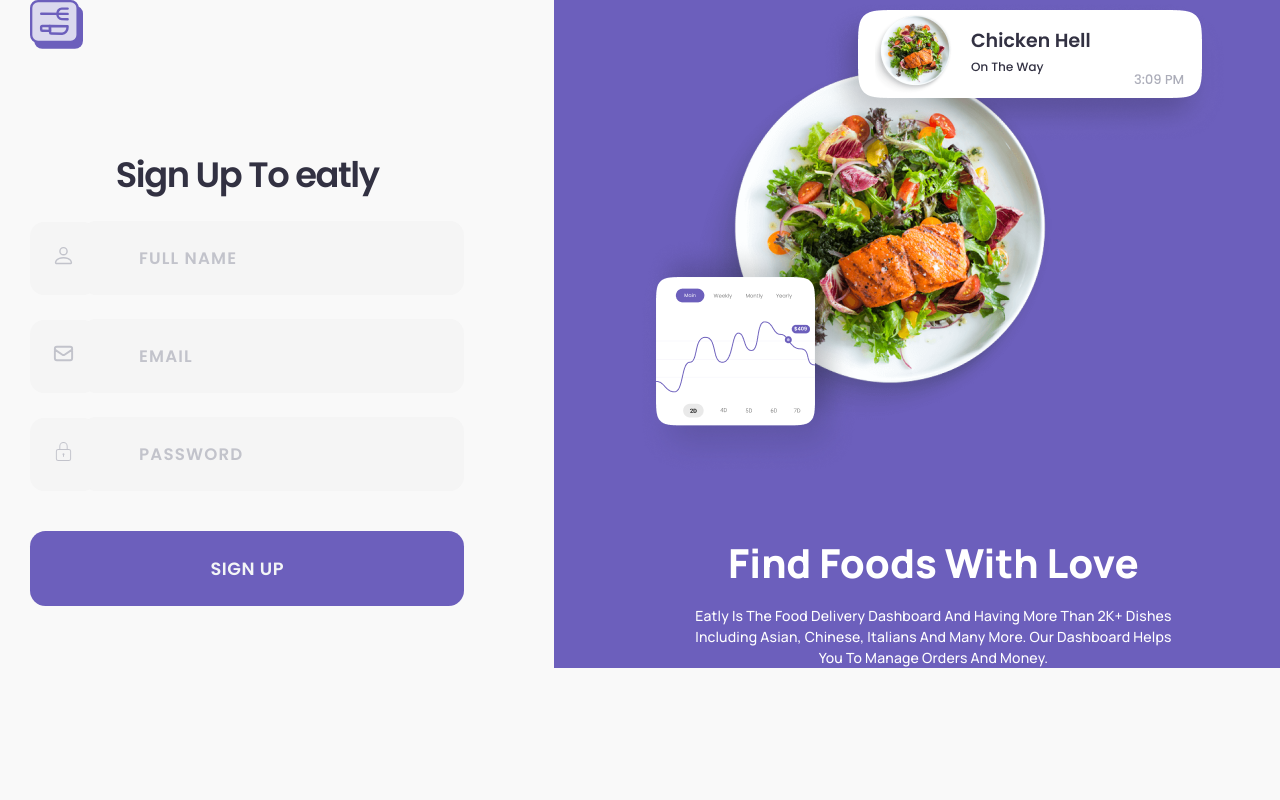
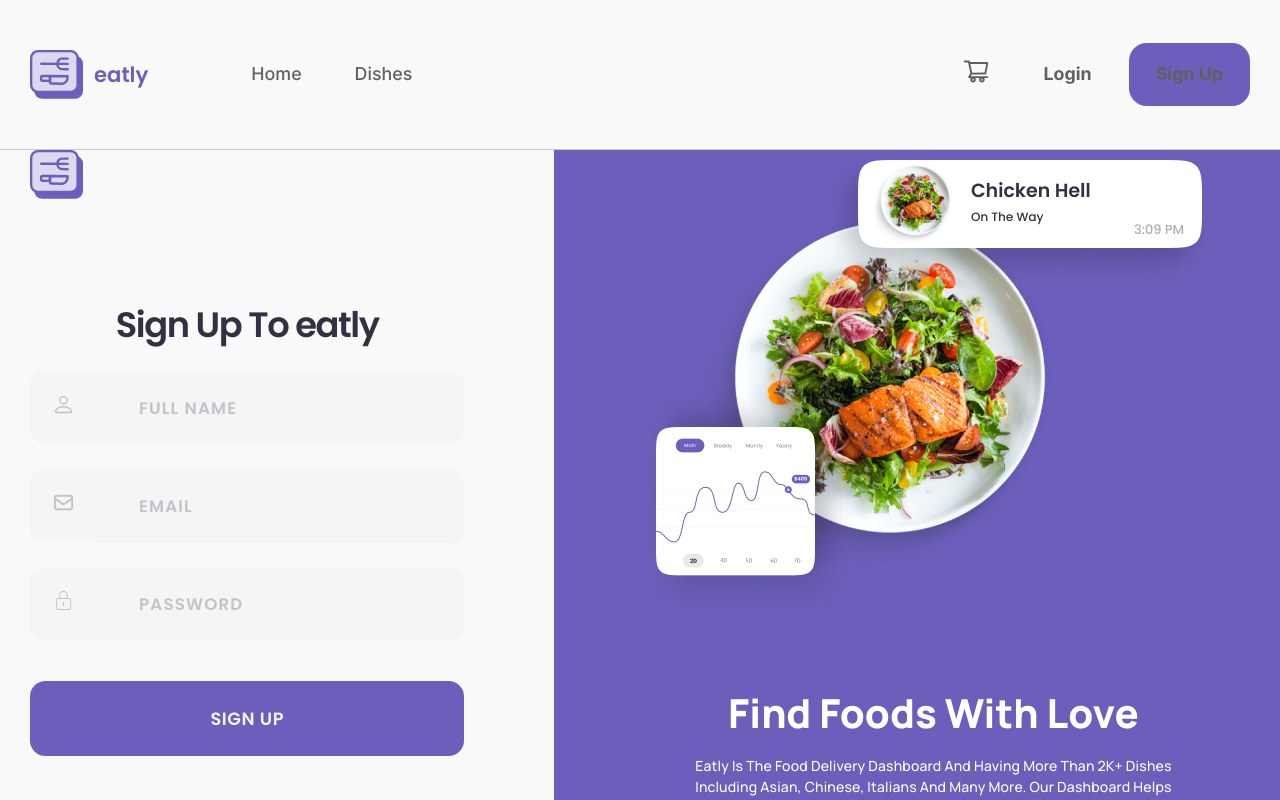
Before and after one commit to REACT-DEVELOPER-ELBEK/final-exam, a Next.js app: page /login in a window 1280 px wide. Shown: the top 800 px of the page. Built offline with nearby package versions, Linux system fonts and the light colour scheme.

Commit message:
add to cart(localStorage) added

```diff
--- a/src/app/layout/footer/Footer.tsx
+++ b/src/app/layout/footer/Footer.tsx
@@ -5,6 +5,9 @@
 import { AiOutlineInstagram, AiOutlineTwitter } from "react-icons/ai";
 import { BiLogoLinkedin, BiLogoFacebook } from "react-icons/bi";
 import Link from "next/link";
+import { getCookie } from "@/app/utils/cookies";
+
+const token = getCookie("user_token");
 
 const Footer = () => {
   return (
--- a/src/app/layout/header/Nav.jsx
+++ b/src/app/layout/header/Nav.jsx
@@ -1,36 +1,44 @@
-"use client"
+"use client";
 import React from "react";
-import navLogo from "../../../../public/nav.svg"
+import navLogo from "../../../../public/nav.svg";
 import Image from "next/image";
-import './Nav.scss'
-import {AiOutlineShoppingCart} from 'react-icons/ai'
+import "./Nav.scss";
+import { AiOutlineShoppingCart } from "react-icons/ai";
 import Link from "next/link";
 import { getCookie } from "@/app/utils/cookies";
 
-const token = getCookie("user_token")
+const token = getCookie("user_token");
 const Nav = () => {
-  return !token? <></>: (
+  return (
+    <>
       <nav>
         <div className="container">
           <div className="nav__wrapper">
             <div className="nav__main">
-          <div className="nav__logo">
+              <Link href='/' className="nav__logo">
                 <Image src={navLogo} alt="" />
                 <p>eatly</p>
-          </div>
+              </Link>
               <div className="nav__links">
-            <Link href='/'>Home</Link>
-            <Link href='dishes'>Dishes</Link>
+                <Link href="/">Home</Link>
+                <Link href="dishes">Dishes</Link>
               </div>
             </div>
             <div className="nav__actions">
-            <Link href='cart'><AiOutlineShoppingCart/></Link>
-            <Link href='login'><button>Login</button></Link>
-            <Link href='sign-up' className="ewty"><button className="signUp">Sign Up</button></Link>
+              <Link href="/cart">
+                <AiOutlineShoppingCart />
+              </Link>
+              <Link href="login">
+                <button>Login</button>
+              </Link>
+              <Link href="sign-up" className="ewty">
+                <button className="signUp">Sign Up</button>
+              </Link>
             </div>
           </div>
         </div>
       </nav>
+    </>
   );
 };
 
--- a/src/app/login/Login.scss
+++ b/src/app/login/Login.scss
@@ -66,7 +66,7 @@
                   }
                 }
             }
-            button{
+            a{
                 color: #F3F5F6;
                 font-family: Poppins;
                 font-size: 17.788px;
@@ -77,6 +77,7 @@
                 border-radius: 15.564px;
                 background: #6C5FBC;
                 margin-top: 40px;
+                text-align: center;
             }
           }
         }
--- a/src/app/login/page.tsx
+++ b/src/app/login/page.tsx
@@ -1,5 +1,5 @@
 "use client";
-import { useState } from "react";
+import { useEffect, useState } from "react";
 import navLogo from "../../../public/nav.svg";
 import Image from "next/image";
 import "./Login.scss";
@@ -8,7 +8,12 @@
 import { HiOutlineMail } from "react-icons/hi";
 import { CiLock } from "react-icons/ci";
 import axios from "axios";
-import { setCookie } from "../utils/cookies";
+import { getCookie, setCookie } from "../utils/cookies";
+import { toast, ToastContainer } from "react-toastify";
+import "react-toastify/dist/ReactToastify.css";
+import Link from "next/link";
+
+const userToken = getCookie(!"user_token"?"":"")
 
 const SignUp = () => {
   const [name, setName] = useState("");
@@ -16,17 +21,27 @@
   const [email, setEmail] = useState("");
 
   async function signUp() {
+    const testa = null;
     try {
-      const res = await axios.post("https://api.escuelajs.co/api/v1/auth/login", {email, password})
+      const res = await axios.post(
+        "https://api.escuelajs.co/api/v1/auth/login",
+        { email, password }
+      );
       const data = res.data;
-       const token = data.access_token
-       setCookie("user_token", JSON.stringify(token))
-       console.log(token);
+      const token = data.access_token;
+      const pt = test
 
+      setCookie("user_token", JSON.stringify(token));
+      if (token) {
+        toast.success(`Welcome ${name}`, {
+          theme: "colored",
+        });
+      }
     } catch (err) {
       console.log(err);
     }
   }
+
 
   return (
     <div className="sign__up">
@@ -70,7 +85,7 @@
                     onChange={(e) => setPassword(e.target.value)}
                   />
                 </div>
-                <button onClick={signUp}>sign up</button>
+                <Link href={userToken?"/": ""} onClick={signUp}>sign up</Link>
               </div>
             </div>
           </div>
@@ -85,6 +100,7 @@
           </div>
         </div>
       </div>
+      <ToastContainer />
     </div>
   );
 };
--- a/src/app/page.tsx
+++ b/src/app/page.tsx
@@ -9,7 +9,9 @@
 import Purchase from "./routes/home/purchase/Purchase";
 import Comments from "./routes/home/comments/Comments";
 import HomeDiscount from "./routes/home/homeDiscount/HomeDiscount";
-
+import { getCookie } from "./utils/cookies";
+import SignUp from "./login/page";
+const token = getCookie("user_token");
 const Home = () => {
   return (
     <div className="home">
--- a/src/app/routes/dishes/dishItems/DishItems.tsx
+++ b/src/app/routes/dishes/dishItems/DishItems.tsx
@@ -37,7 +37,7 @@
         {dishData?.map((item: mapFoods) => {
           return (
             <React.Fragment key={item.id}>
-              <Link href={`/productView/${item.id}`} className="top__dishes__card__item" key={item.id}>
+              <div className="top__dishes__card__item" key={item.id}>
                 <div className="product__to__cart">
                   <button
                     onClick={(): void =>
@@ -47,7 +47,7 @@
                     {isLiked ? <AiFillHeart /> : <AiOutlineHeart />}
                   </button>
                 </div>
-                <img src={item.image} alt="test-img" />
+                <img src={item.image} alt="test-img" title={item.description} />
                 <h5>{item.category}</h5>
                 <h2>{item.title.slice(0, 9)}...</h2>
                 <h3>
@@ -61,7 +61,7 @@
                   <h2>${item.price}</h2>
                   <button onClick={() => setCart([...cart, item])}>+</button>
                 </div>
-              </Link>
+              </div>
             </React.Fragment>
           );
         })}
```
Also changed, not shown: src/app/cart/Cart.scss (added, +7 -0 lines), src/app/cart/page.tsx (added, +44 -0 lines). Lines whose indentation alone changed are shown as unchanged.
